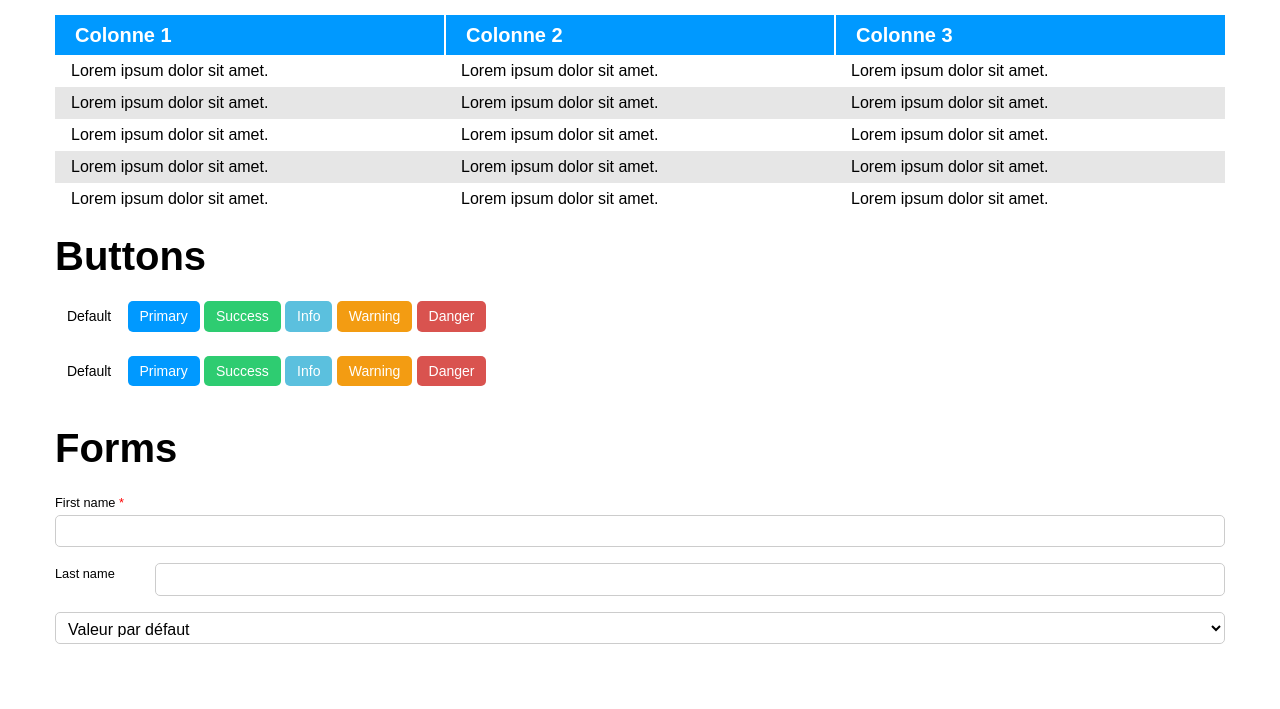
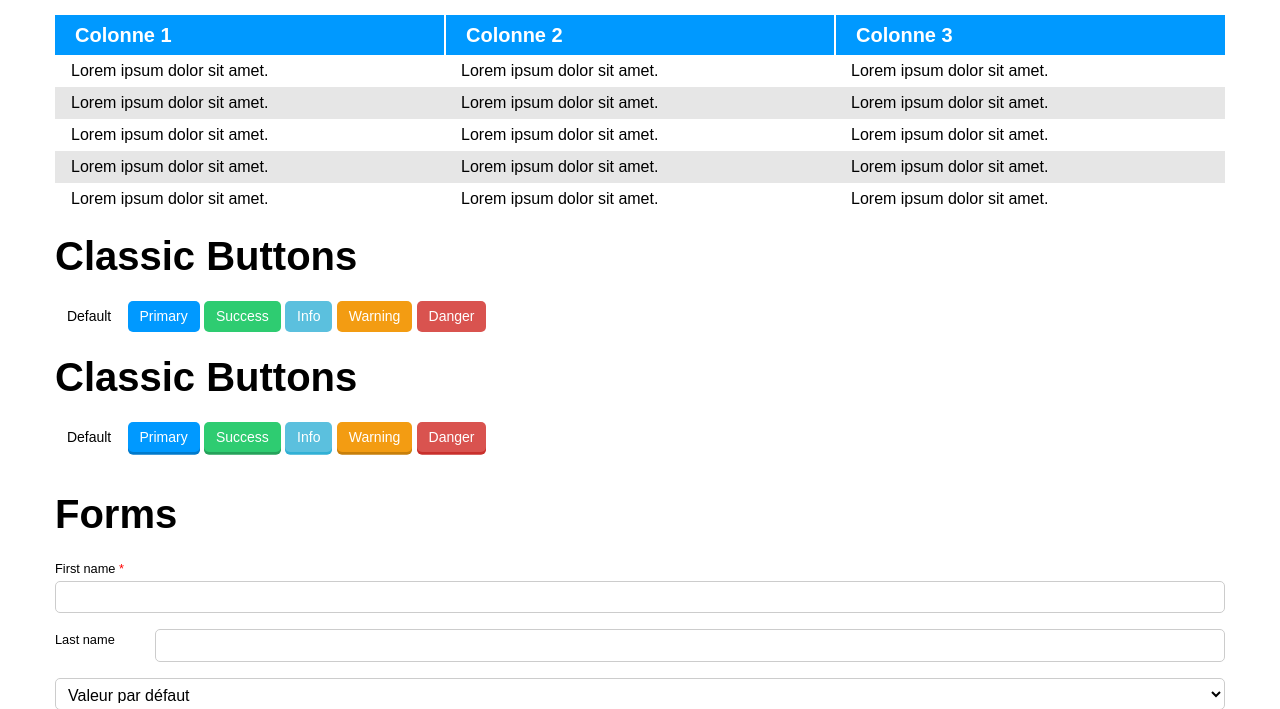
Before and after one commit to fgirardey/SUCSS, a PHP site: page / in a window 1280 px wide. Shown: the part 3360-4069 px from the top of the page. Before the commit the page ends 4004 px from the top, so only its background shows below. Run offline with PHP 8.4, Linux system fonts and the light colour scheme.

Commit message:
Buttons update

```diff
--- a/css/scss/sucss/components/_buttons.scss
+++ b/css/scss/sucss/components/_buttons.scss
@@ -2,7 +2,7 @@
 $button-hover-amount: 10% !default;
 
 // Plane buttons
-@mixin button($bg-color: #fff, $amount: $button-hover-amount) {
+@mixin btn-color($bg-color: #fff, $amount: $button-hover-amount) {
 	border: 1px solid darken($bg-color, $amount);
 	background-color: $bg-color;
 	color: get-color($bg-color);
@@ -19,7 +19,7 @@ $button-hover-amount: 10% !default;
 }
 
 // With box-shadow
-@mixin push-button($bg-color: #fff, $amount: $button-hover-amount) {
+@mixin btn-push-color($bg-color: #fff, $amount: $button-hover-amount) {
 	box-shadow: 0px 0.2em 0px 0px darken($bg-color, $amount);
 	background-color: $bg-color;
 	color: get-color($bg-color);
@@ -52,24 +52,19 @@ $btn-warning-bg-color: $warning-color !default;
 $btn-danger-bg-color: $danger-color !default;
 $btn-link-bg-color: $link-color !default;
 
-@if $btn-type == "push" {
-	.btn-default { @include push-button($bg-color: $btn-default-bg-color); }
-	.btn-primary { @include push-button($bg-color: $btn-primary-bg-color); }
-	.btn-success { @include push-button($bg-color: $btn-success-bg-color); }
-	.btn-info    { @include push-button($bg-color: $btn-info-bg-color); }
-	.btn-warning { @include push-button($bg-color: $btn-warning-bg-color); }
-	.btn-danger  { @include push-button($bg-color: $btn-danger-bg-color); }
+.btn-default { @include btn-color($bg-color: $btn-default-bg-color); }
+.btn-primary { @include btn-color($bg-color: $btn-primary-bg-color); }
+.btn-success { @include btn-color($bg-color: $btn-success-bg-color); }
+.btn-info    { @include btn-color($bg-color: $btn-info-bg-color); }
+.btn-warning { @include btn-color($bg-color: $btn-warning-bg-color); }
+.btn-danger  { @include btn-color($bg-color: $btn-danger-bg-color); }
 
-} @else {
-	.btn-default { @include button($bg-color: $btn-default-bg-color); }
-	.btn-primary { @include button($bg-color: $btn-primary-bg-color); }
-	.btn-success { @include button($bg-color: $btn-success-bg-color); }
-	.btn-info    { @include button($bg-color: $btn-info-bg-color); }
-	.btn-warning { @include button($bg-color: $btn-warning-bg-color); }
-	.btn-danger  { @include button($bg-color: $btn-danger-bg-color); }
-}
-
-
+.btn-push-default { @include btn-push-color($bg-color: $btn-default-bg-color); }
+.btn-push-primary { @include btn-push-color($bg-color: $btn-primary-bg-color); }
+.btn-push-success { @include btn-push-color($bg-color: $btn-success-bg-color); }
+.btn-push-info    { @include btn-push-color($bg-color: $btn-info-bg-color); }
+.btn-push-warning { @include btn-push-color($bg-color: $btn-warning-bg-color); }
+.btn-push-danger  { @include btn-push-color($bg-color: $btn-danger-bg-color); }
 
 
 .btn {
@@ -89,3 +84,8 @@ $btn-link-bg-color: $link-color !default;
 	&, &:hover { border: none; }
 	@extend .btn-default;
 }
+
+.btn-push {
+	@extend .btn;
+	@extend .btn-push-default;
+}
--- a/css/style.css
+++ b/css/style.css
@@ -1203,24 +1203,24 @@ table tr:nth-of-type(even) {
   background: #e6e6e6;
 }
 
-/* line 64, scss/sucss/components/_buttons.scss */
-.btn-default, .btn {
+/* line 55, scss/sucss/components/_buttons.scss */
+.btn-default, .btn, .btn-push {
   border: 1px solid #e6e6e6;
   background-color: white;
   color: black;
 }
 /* line 9, scss/sucss/components/_buttons.scss */
-.btn-default:hover, .btn:hover, .btn-default:focus, .btn:focus {
+.btn-default:hover, .btn:hover, .btn-push:hover, .btn-default:focus, .btn:focus, .btn-push:focus {
   background-color: #e6e6e6;
   color: black;
 }
 /* line 14, scss/sucss/components/_buttons.scss */
-.btn-default:active, .btn:active {
+.btn-default:active, .btn:active, .btn-push:active {
   background-color: #d9d9d9;
   color: black;
 }
 
-/* line 65, scss/sucss/components/_buttons.scss */
+/* line 56, scss/sucss/components/_buttons.scss */
 .btn-primary {
   border: 1px solid #007acc;
   background-color: #0099ff;
@@ -1237,7 +1237,7 @@ table tr:nth-of-type(even) {
   color: white;
 }
 
-/* line 66, scss/sucss/components/_buttons.scss */
+/* line 57, scss/sucss/components/_buttons.scss */
 .btn-success {
   border: 1px solid #25a25a;
   background-color: #2ecc71;
@@ -1254,7 +1254,7 @@ table tr:nth-of-type(even) {
   color: white;
 }
 
-/* line 67, scss/sucss/components/_buttons.scss */
+/* line 58, scss/sucss/components/_buttons.scss */
 .btn-info {
   border: 1px solid #31b0d5;
   background-color: #5bc0de;
@@ -1271,7 +1271,7 @@ table tr:nth-of-type(even) {
   color: white;
 }
 
-/* line 68, scss/sucss/components/_buttons.scss */
+/* line 59, scss/sucss/components/_buttons.scss */
 .btn-warning {
   border: 1px solid #c87f0a;
   background-color: #f39c12;
@@ -1288,7 +1288,7 @@ table tr:nth-of-type(even) {
   color: white;
 }
 
-/* line 69, scss/sucss/components/_buttons.scss */
+/* line 60, scss/sucss/components/_buttons.scss */
 .btn-danger {
   border: 1px solid #c9302c;
   background-color: #d9534f;
@@ -1305,8 +1305,116 @@ table tr:nth-of-type(even) {
   color: white;
 }
 
-/* line 75, scss/sucss/components/_buttons.scss */
-.btn {
+/* line 62, scss/sucss/components/_buttons.scss */
+.btn-push-default, .btn-push {
+  box-shadow: 0px 0.2em 0px 0px #e6e6e6;
+  background-color: white;
+  color: black;
+}
+/* line 26, scss/sucss/components/_buttons.scss */
+.btn-push-default:hover, .btn-push:hover, .btn-push-default:focus, .btn-push:focus {
+  box-shadow: 0px 0.2em 0px 0px #cccccc;
+  background-color: #e6e6e6;
+  color: black;
+}
+/* line 32, scss/sucss/components/_buttons.scss */
+.btn-push-default:active, .btn-push:active {
+  box-shadow: none;
+  top: 0.2em;
+}
+
+/* line 63, scss/sucss/components/_buttons.scss */
+.btn-push-primary {
+  box-shadow: 0px 0.2em 0px 0px #007acc;
+  background-color: #0099ff;
+  color: white;
+}
+/* line 26, scss/sucss/components/_buttons.scss */
+.btn-push-primary:hover, .btn-push-primary:focus {
+  box-shadow: 0px 0.2em 0px 0px #005c99;
+  background-color: #007acc;
+  color: white;
+}
+/* line 32, scss/sucss/components/_buttons.scss */
+.btn-push-primary:active {
+  box-shadow: none;
+  top: 0.2em;
+}
+
+/* line 64, scss/sucss/components/_buttons.scss */
+.btn-push-success {
+  box-shadow: 0px 0.2em 0px 0px #25a25a;
+  background-color: #2ecc71;
+  color: white;
+}
+/* line 26, scss/sucss/components/_buttons.scss */
+.btn-push-success:hover, .btn-push-success:focus {
+  box-shadow: 0px 0.2em 0px 0px #1b7943;
+  background-color: #25a25a;
+  color: white;
+}
+/* line 32, scss/sucss/components/_buttons.scss */
+.btn-push-success:active {
+  box-shadow: none;
+  top: 0.2em;
+}
+
+/* line 65, scss/sucss/components/_buttons.scss */
+.btn-push-info {
+  box-shadow: 0px 0.2em 0px 0px #31b0d5;
+  background-color: #5bc0de;
+  color: white;
+}
+/* line 26, scss/sucss/components/_buttons.scss */
+.btn-push-info:hover, .btn-push-info:focus {
+  box-shadow: 0px 0.2em 0px 0px #2390b0;
+  background-color: #31b0d5;
+  color: white;
+}
+/* line 32, scss/sucss/components/_buttons.scss */
+.btn-push-info:active {
+  box-shadow: none;
+  top: 0.2em;
+}
+
+/* line 66, scss/sucss/components/_buttons.scss */
+.btn-push-warning {
+  box-shadow: 0px 0.2em 0px 0px #c87f0a;
+  background-color: #f39c12;
+  color: white;
+}
+/* line 26, scss/sucss/components/_buttons.scss */
+.btn-push-warning:hover, .btn-push-warning:focus {
+  box-shadow: 0px 0.2em 0px 0px #976008;
+  background-color: #c87f0a;
+  color: white;
+}
+/* line 32, scss/sucss/components/_buttons.scss */
+.btn-push-warning:active {
+  box-shadow: none;
+  top: 0.2em;
+}
+
+/* line 67, scss/sucss/components/_buttons.scss */
+.btn-push-danger {
+  box-shadow: 0px 0.2em 0px 0px #c9302c;
+  background-color: #d9534f;
+  color: white;
+}
+/* line 26, scss/sucss/components/_buttons.scss */
+.btn-push-danger:hover, .btn-push-danger:focus {
+  box-shadow: 0px 0.2em 0px 0px #a02622;
+  background-color: #c9302c;
+  color: white;
+}
+/* line 32, scss/sucss/components/_buttons.scss */
+.btn-push-danger:active {
+  box-shadow: none;
+  top: 0.2em;
+}
+
+/* line 70, scss/sucss/components/_buttons.scss */
+.btn, .btn-push {
   position: relative;
   display: inline-block;
   margin-top: 0.31em;
@@ -1321,8 +1429,8 @@ table tr:nth-of-type(even) {
   font-size: 0.875em;
   line-height: 1.25;
 }
-/* line 89, scss/sucss/components/_buttons.scss */
-.btn, .btn:hover {
+/* line 84, scss/sucss/components/_buttons.scss */
+.btn, .btn-push, .btn:hover, .btn-push:hover {
   border: none;
 }
 
--- a/index.php
+++ b/index.php
@@ -343,22 +343,23 @@
 		</div>
 		<div class="row">
 			<div class="col-12">
-				<h1 id="buttons">Buttons</h1>
+				<h1 id="btn">Classic Buttons</h1>
 				<p>
-					<a href="#buttons" class="btn">Default</a>
-					<a href="#buttons" class="btn btn-primary">Primary</a>
-					<a href="#buttons" class="btn btn-success">Success</a>
-					<a href="#buttons" class="btn btn-info">Info</a>
-					<a href="#buttons" class="btn btn-warning">Warning</a>
-					<a href="#buttons" class="btn btn-danger">Danger</a>
+					<a href="#btn" class="btn">Default</a>
+					<a href="#btn" class="btn btn-primary">Primary</a>
+					<a href="#btn" class="btn btn-success">Success</a>
+					<a href="#btn" class="btn btn-info">Info</a>
+					<a href="#btn" class="btn btn-warning">Warning</a>
+					<a href="#btn" class="btn btn-danger">Danger</a>
 				</p>
+				<h1 id="push-button">Classic Buttons</h1>
 				<p>
 					<button class="btn">Default</button>
-					<button class="btn btn-primary">Primary</button>
-					<button class="btn btn-success">Success</button>
-					<button class="btn btn-info">Info</button>
-					<button class="btn btn-warning">Warning</button>
-					<button class="btn btn-danger">Danger</button>
+					<button class="btn btn-push-primary">Primary</button>
+					<button class="btn btn-push-success">Success</button>
+					<button class="btn btn-push-info">Info</button>
+					<button class="btn btn-push-warning">Warning</button>
+					<button class="btn btn-push-danger">Danger</button>
 				</p>
 			</div>
 		</div>
```
